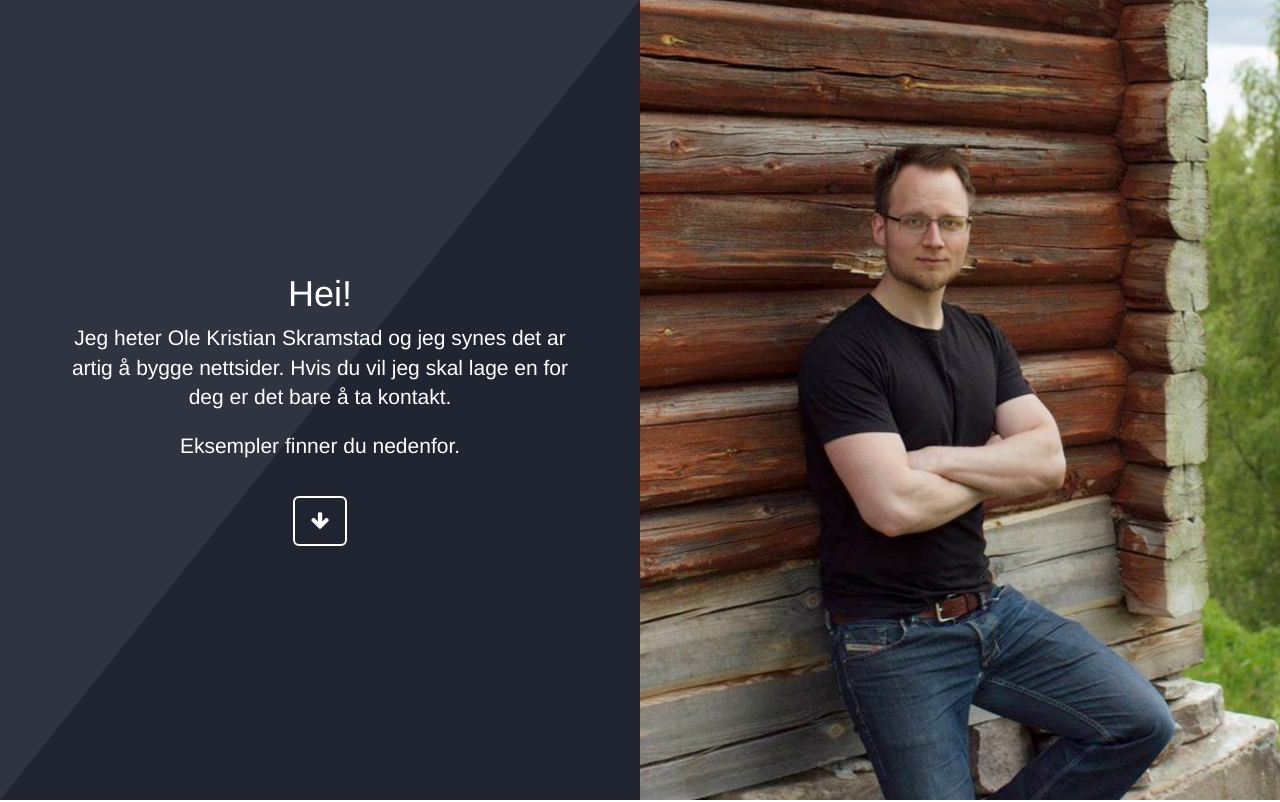
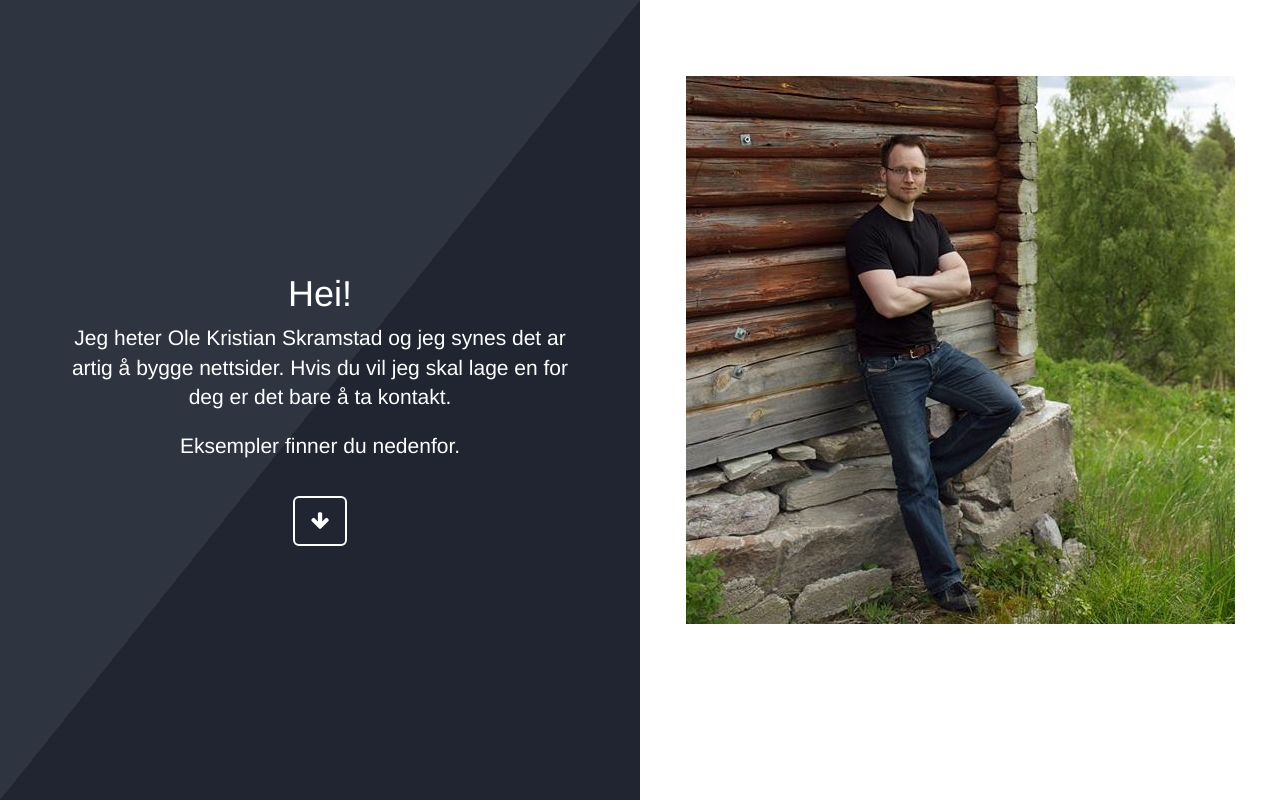
Before and after one commit to okristian1/portfolio, a plain HTML site: page index.html in a window 1280 px wide. Shown: the top 802 px of the page. Drawn offline with nearby package versions, Linux system fonts and the light colour scheme.

Commit message:
fixing header image

```diff
--- a/css/style.css
+++ b/css/style.css
@@ -21,7 +21,7 @@
 }
 
 .right-half {
-    background: url('../img/leanonme_large.jpg') 50% 30%;
+    background: url('../img/leanonme.jpg') 50% 30%;
     background-repeat: no-repeat;
     flex: 1;
     padding-top: 1rem;
```
